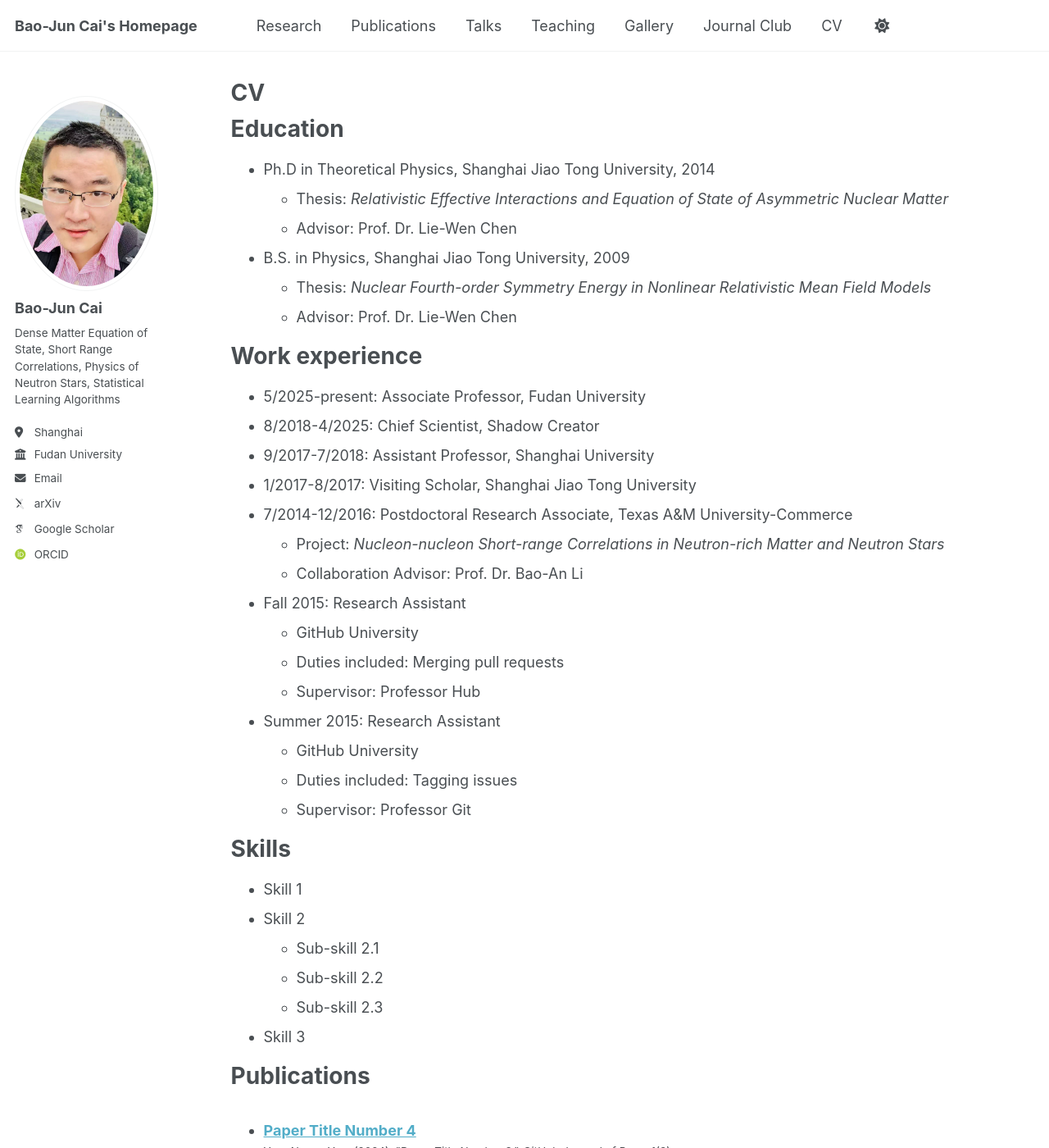
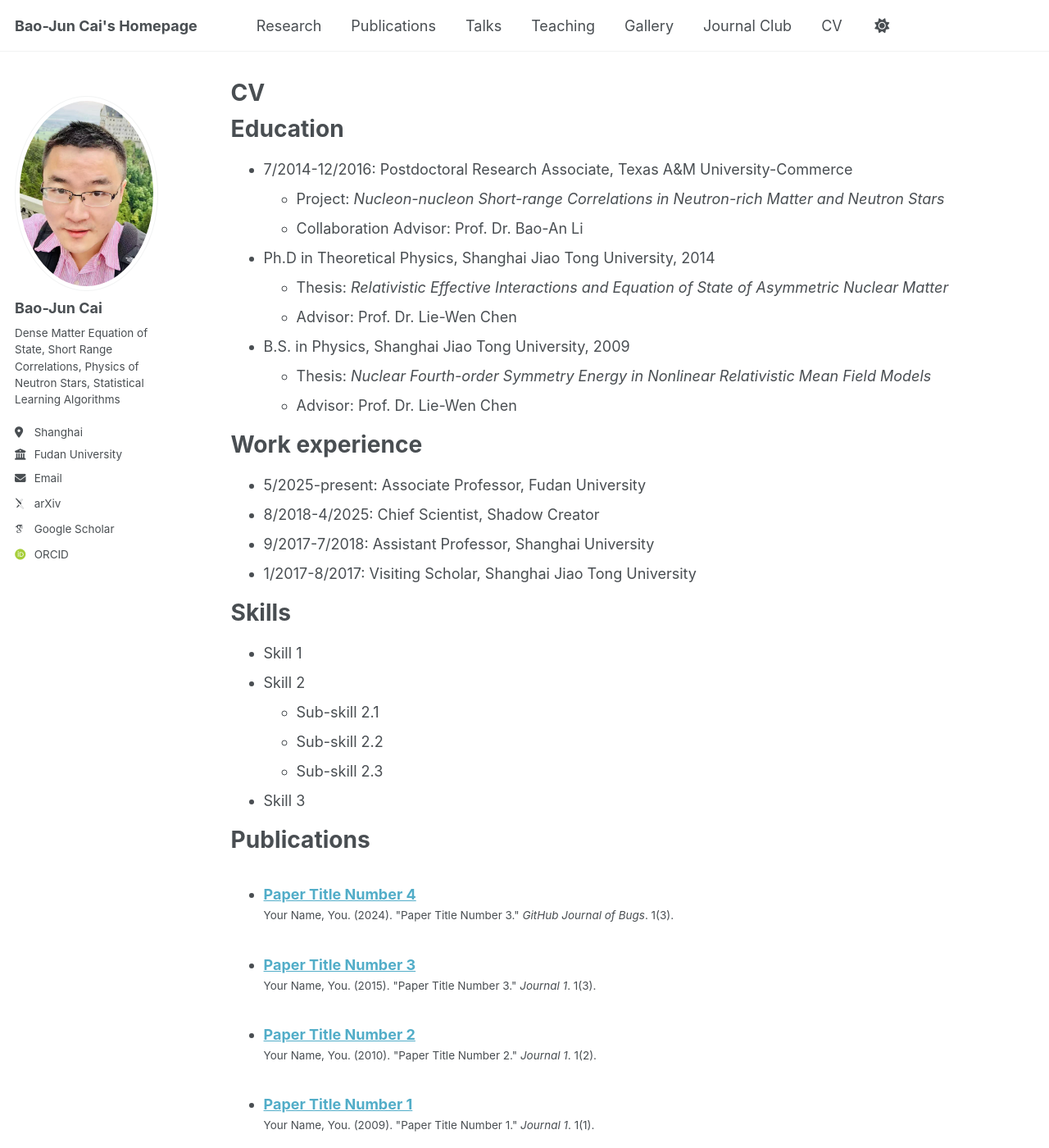
Before and after one commit to bjcai-phys/bjcai-phys.github.io, a Jekyll site: the page built from _pages/cv.md, in a window 1280 px wide and 1400 px high. Shown: the whole window at 82% size. Built offline with Jekyll 4.4.1, drawn with Linux system fonts in a browser that asks for light colours; some web fonts are replaced.

Commit message:
Update cv.md

```diff
--- a/_pages/cv.md
+++ b/_pages/cv.md
@@ -24,19 +27,7 @@ Work experience
 * 8/2018-4/2025: Chief Scientist, Shadow Creator
 * 9/2017-7/2018: Assistant Professor, Shanghai University
 * 1/2017-8/2017: Visiting Scholar, Shanghai Jiao Tong University
-* 7/2014-12/2016: Postdoctoral Research Associate, Texas A&M University-Commerce
-  * Project: *Nucleon-nucleon Short-range Correlations in Neutron-rich Matter and Neutron Stars*
-  * Collaboration Advisor: Prof. Dr. Bao-An Li
 
-* Fall 2015: Research Assistant
-  * GitHub University
-  * Duties included: Merging pull requests
-  * Supervisor: Professor Hub
-
-* Summer 2015: Research Assistant
-  * GitHub University
-  * Duties included: Tagging issues
-  * Supervisor: Professor Git
 
 Skills
 ======
```
Also changed, not shown: other parts of _pages/cv.md (+3 -0 lines).
